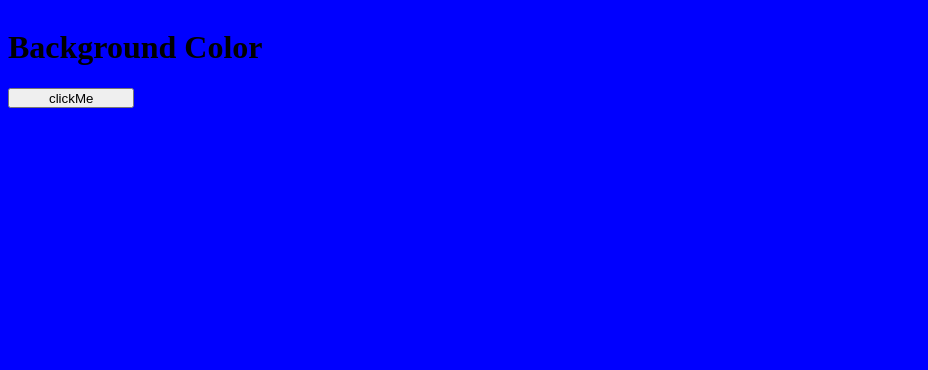
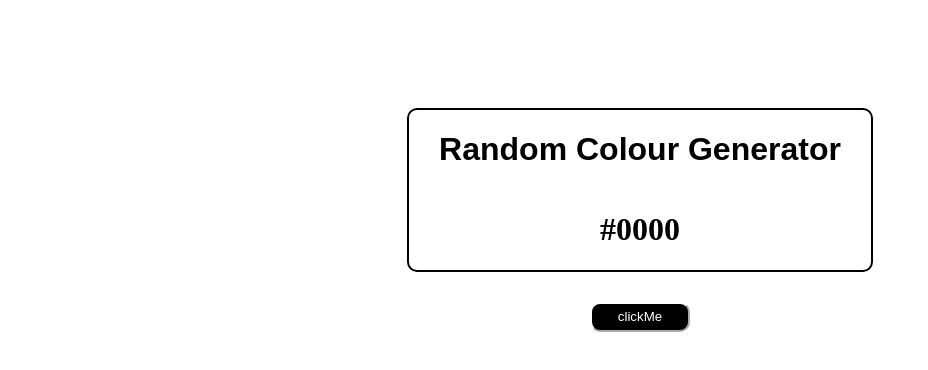
Before and after one commit to solidliquidsmokeair/colourchange, a plain HTML site: page index.html in a window 1280 px wide. Shown: the whole page, without its empty margins (0-928 px from the left). Drawn offline with Linux system fonts and the light colour scheme.

Commit message:
update CSS to look better + change DOM h1 text on color change

```diff
--- a/index.html
+++ b/index.html
@@ -11,8 +11,29 @@
 
 <body>
     <div class="center">
-        <h1>Background Color</h1>
-        <button id="clickMe">clickMe</button>
+
+        <div style="background-color: white;
+        padding-left: 30px;
+        padding-right: 30px;
+        border-radius: 10px;
+        margin-top: 100px;
+        border-color: black;
+        border-width: 2px;
+        border-style: solid;
+        display: flex;
+        flex-direction: column;
+        align-items: center;"
+        >
+
+            <h1 style="font-family: Arial, Helvetica, sans-serif;
+            color: black;">Random Colour Generator
+            </h1>
+
+            <h1 id="colorName">#0000</h1>
+
+        </div>
+
+            <button id="clickMe">clickMe</button>
 
     </div>
 
--- a/index.js
+++ b/index.js
@@ -4,8 +4,7 @@ const button = document.getElementById("clickMe")
 // var array = ['blue', 'red', 'orange', 'yellow', 'gray', 'green']
 // var color = 0
 
-var randomColor =
-
+var randomColor = 0
 
 button.addEventListener("click", function(){
 
@@ -17,5 +16,11 @@ randomColor = Math.floor(Math.random()*16777215).toString(16);
     // color++
 
     document.body.style.backgroundColor = "#" + randomColor
+
+    document.getElementsByClassName('colorName').innerText = "#" + randomColor
+
+    document.getElementById('colorName').textContent = '#' + randomColor
+
     console.log(randomColor)
+    console.log(colorName)
 })
--- a/main.css
+++ b/main.css
@@ -1,14 +1,24 @@
 body {
-    background-color: blue;
+    background-color: #0000;
 }
 
 .center {
     display: flex;
     flex-direction: column;
-    justify-content: center;
+    align-items: center;
 }
 
 button{
     width: 10%;
     height: 20px;
 }
+
+#clickMe {
+    background-color: black;
+    color: white;
+    width: 100px;
+    height: 30px;
+    border-radius: 10px;
+    border-color: white;
+    margin-top: 30px;
+}
```
